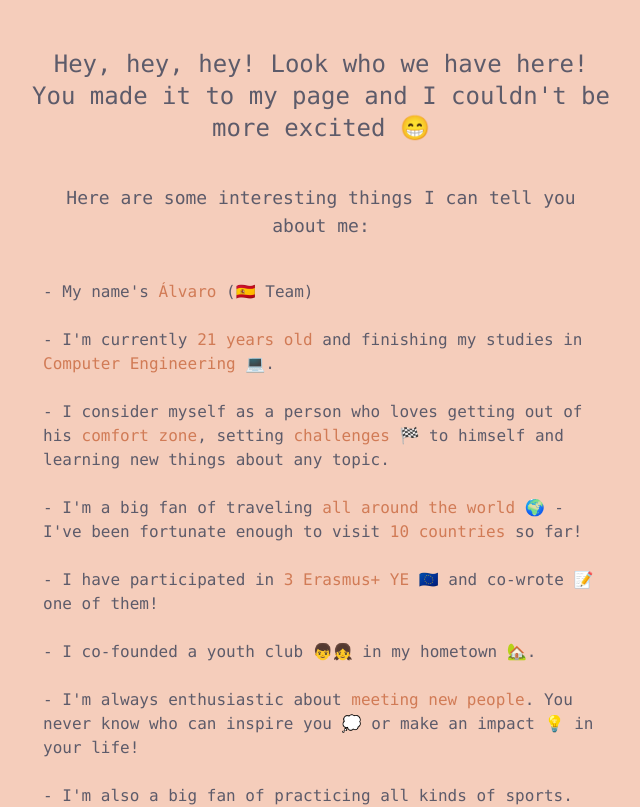
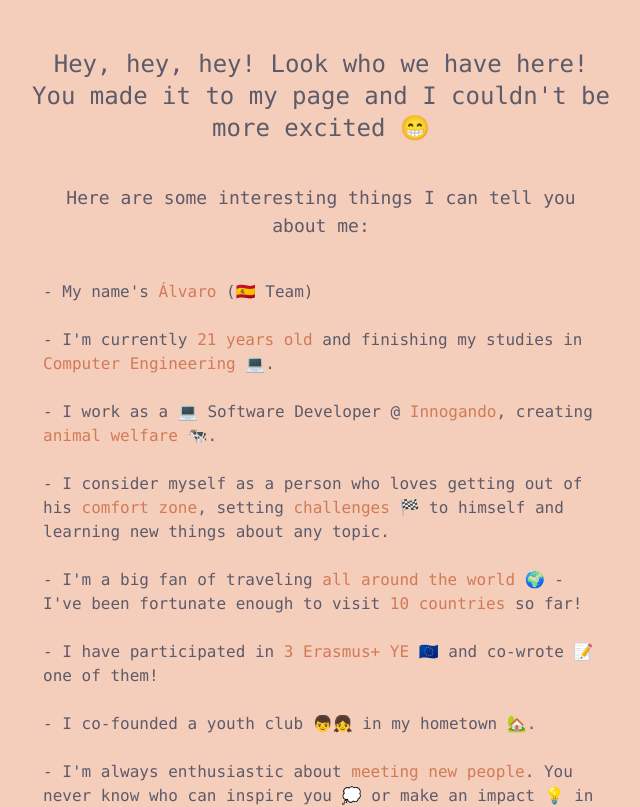
Before and after one commit to alvaro-freire/alvarofreire.es, a Next.js app: page / in a window 1280 px wide. Shown: the top 807 px of the page, without its empty margins (319-959 px from the left). Built offline with nearby package versions, Linux system fonts and the light colour scheme.

Commit message:
add work to list

```diff
--- a/pages/index.js
+++ b/pages/index.js
@@ -19,6 +19,7 @@ function Home() {
               <p className='text-md mx-4'>
                 - My name&apos;s <span className='text-[#d17b56]'>Álvaro</span> &#40;🇪🇸 Team&#41; <br/><br/>
                 - I&apos;m currently <span className='text-[#d17b56]'>21 years old</span> and finishing my studies in <span className='text-[#d17b56]'>Computer Engineering</span> 💻. <br/><br/>
+                - I work as a 💻 Software Developer @ <Link href='https://innogando.com'><a target='_blank' className='text-[#d17b56] transition-colors hover:text-[#CFB495] hover:underline'>Innogando</a></Link>, creating <span className='text-[#d17b56]'>animal welfare</span> 🐄. <br/><br/>
                 - I consider myself as a person who loves getting out of his <span className='text-[#d17b56]'>comfort zone</span>, setting <span className='text-[#d17b56]'>challenges</span> 🏁 to himself and learning new things about any topic. <br/><br/>
                 - I&apos;m a big fan of traveling <span className='text-[#d17b56]'>all around the world</span> 🌍 - I&apos;ve been fortunate enough to visit <span className='text-[#d17b56]'>10 countries</span> so far! <br/> <br/>
                 - I have participated in <span className='text-[#d17b56]'>3 Erasmus+ YE</span> 🇪🇺 and co-wrote 📝 one of them! <br/><br/>
```
